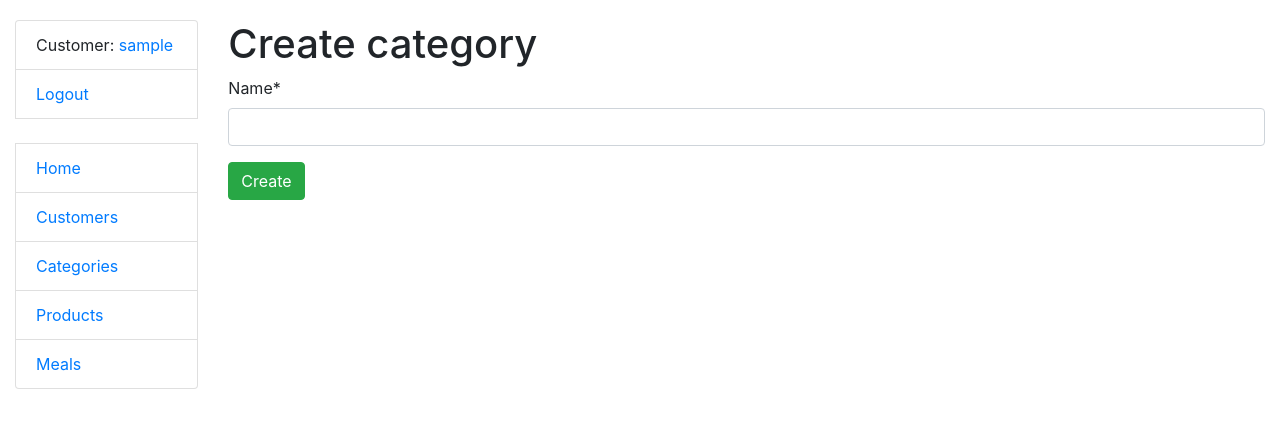
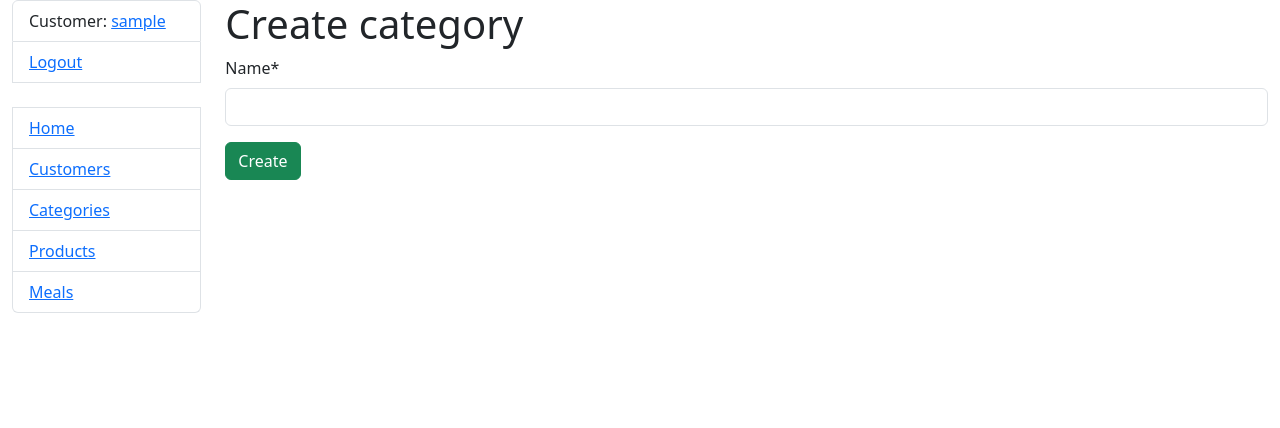
Before and after one commit to Alex-Plugin/nutri-app, a Django app: page /categories/create/ in a window 1280 px wide. Shown: the top 428 px of the page. Run offline with Django 5.2, Linux system fonts and the light colour scheme; the visitor is signed in with stand-in values (Sample User, id 1); some libraries are stand-ins or nearby versions.

Commit message:
added pixel bootstrap ui, cloned static directories in static, base.html corrected

```diff
--- a/static/css/styles.css
+++ /dev/null
@@ -1,8 +0,0 @@
-body {
-    margin-top: 20px;
-}
-
-.link-to-page {
-    float: right;
-    margin: 0 2px 0 2px;
-}
--- a/templates/base.html
+++ b/templates/base.html
@@ -5,14 +5,12 @@
     {% block title %}<title>Nutrition</title>{% endblock %}
     <meta charset="utf-8">
     <meta name="viewport" content="width=device-width, initial-scale=1">
-    <link rel="stylesheet"
-          href="https://cdn.jsdelivr.net/npm/bootstrap@4.5.3/dist/css/bootstrap.min.css"
-          integrity="sha384-TX8t27EcRE3e/ihU7zmQxVncDAy5uIKz4rEkgIXeMed4M0jlfIDPvg6uqKI2xXr2"
-          crossorigin="anonymous">
 
     {% load static %}
-    <link rel="stylesheet" href="{% static 'css/styles.css' %}">
+    <link rel="stylesheet" href="{% static 'vendor/bootstrap/css/bootstrap.min.css' %}">
+    <link rel="stylesheet" href="{% static 'css/pixel.css' %}">
 </head>
+
 <body>
 <div class="container-fluid">
     <div class="row">
@@ -34,6 +32,8 @@
         </div>
     </div>
 </div>
+<script src="{% static 'vendor/bootstrap/js/bootstrap.bundle.min.js' %}"></script>
+<script src="{% static 'js/pixel.js' %}"></script>
 </body>
 
 </html>
```
